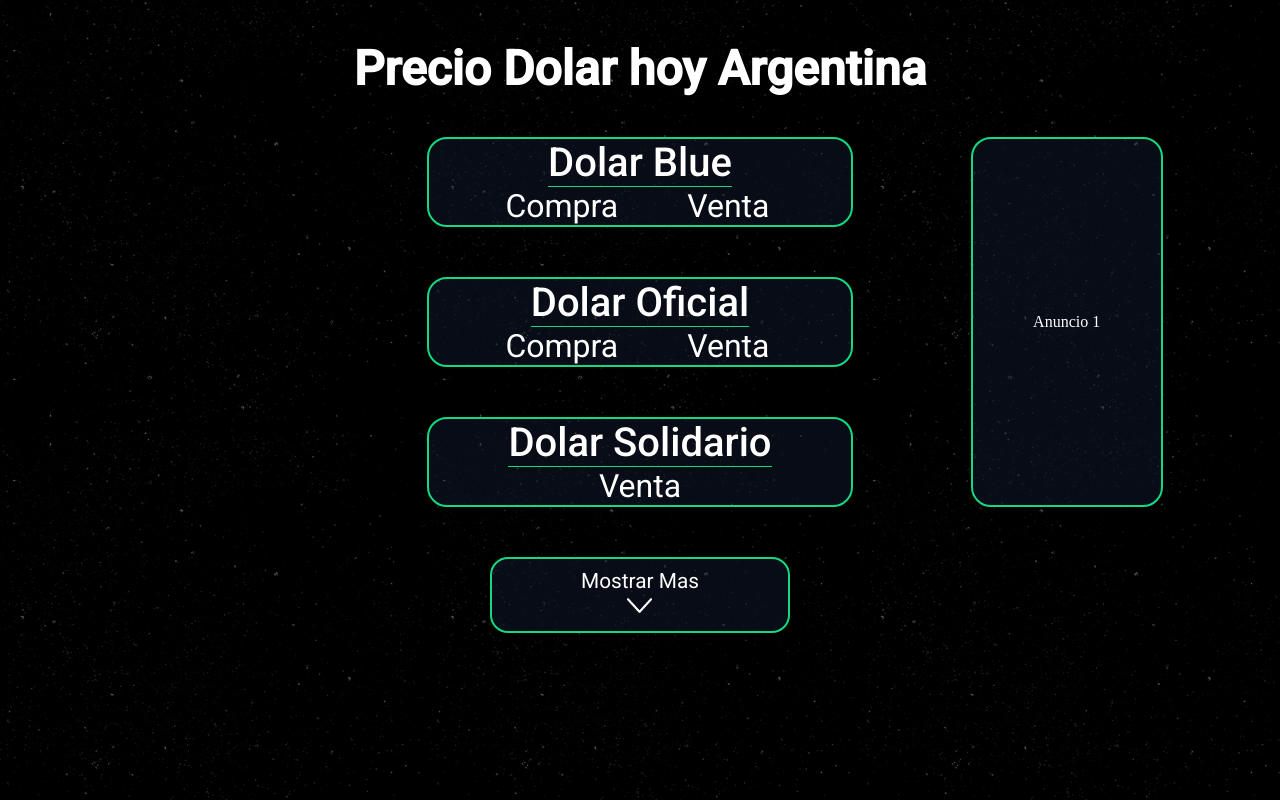
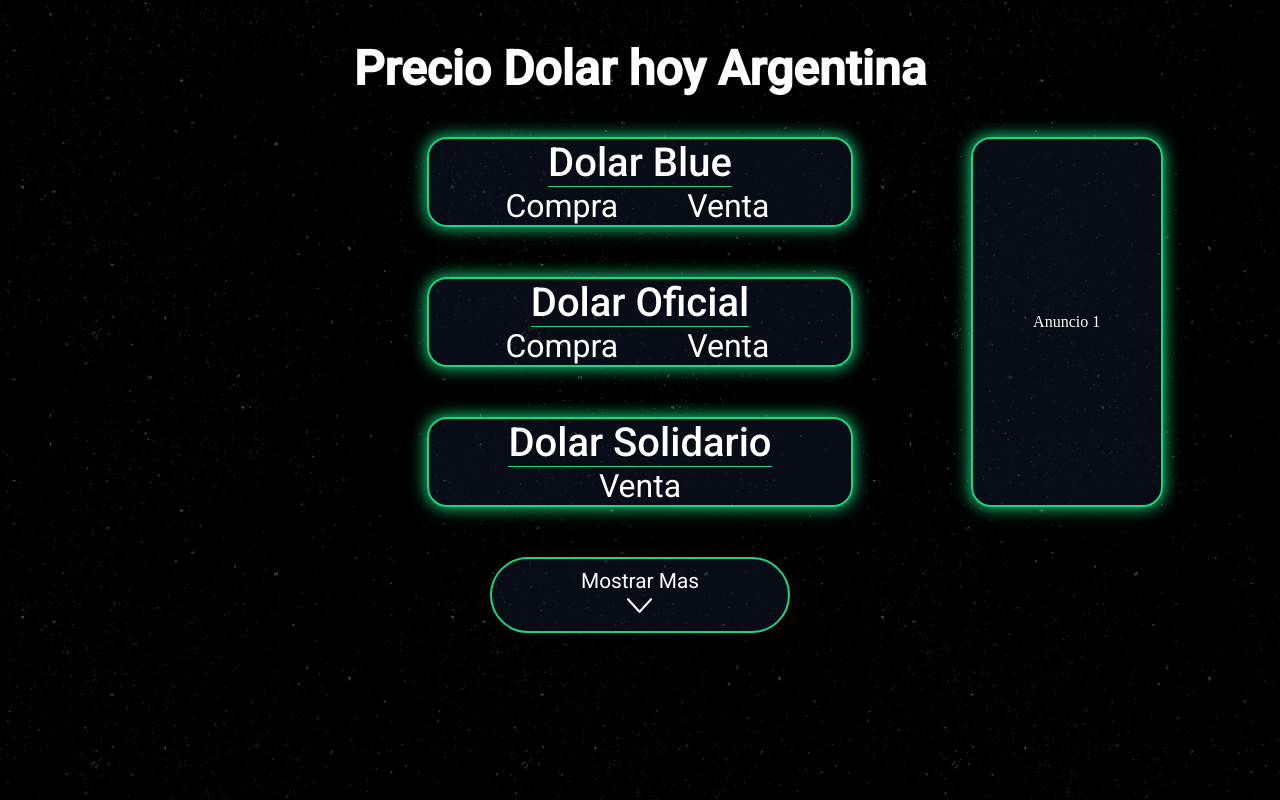
Before and after one commit to mati4242/Dolar, a plain HTML site: page index.html in a window 1280 px wide. Drawn offline with Linux system fonts and the light colour scheme; no server answers.

Commit message:
Cambios esteticos

```diff
--- a/css/styles.css
+++ b/css/styles.css
@@ -32,6 +32,7 @@ h1 {
     display: grid;
     grid-column-start: 2;
     grid-row-gap: 50px;
+    width: 100%;
 }
 
 
@@ -42,6 +43,7 @@ h1 {
     padding: 0vh 6vw;
     border-radius: 20px;
     border: 2px solid #15D880;
+    box-shadow: 0px 0 16px 1px #15D880;
     background-color: #17223b60;
     color: white;
 }
@@ -60,6 +62,7 @@ h1 {
     font-size: 2.5rem;
     font-weight: 500;
     border-bottom: 1px solid #15D880;
+
 }
 
 .dolar__price--solidario, .dolar__price--turista {
@@ -73,6 +76,7 @@ h1 {
 
 .show-more {
     display: none;
+
 }
 
 .show-less {
@@ -88,10 +92,11 @@ h1 {
 }
 
 .main__button {
+    background: none;
     color: white;
     border: 2px solid #15D880;
     background-color: #17223b60;
-    border-radius: 18px;
+    border-radius: 40px;
     outline: none;
     width: 300px;
     padding: 10px;
@@ -101,6 +106,8 @@ h1 {
 .main__button:hover {
  cursor: pointer;
  background-color: #15d8802a;
+ box-shadow: 0 5px 50px 0 #15D880;
+ transition: 0.5s;
 }
 
 .main__button--text {
@@ -121,6 +128,7 @@ h1 {
     width: 15vw;
     align-items: center;
     border: 2px solid #15D880;
+    box-shadow: 0px 0 16px 1px #15D880;
     border-radius: 20px ;
     background-color: #17223b60;
 }
```
